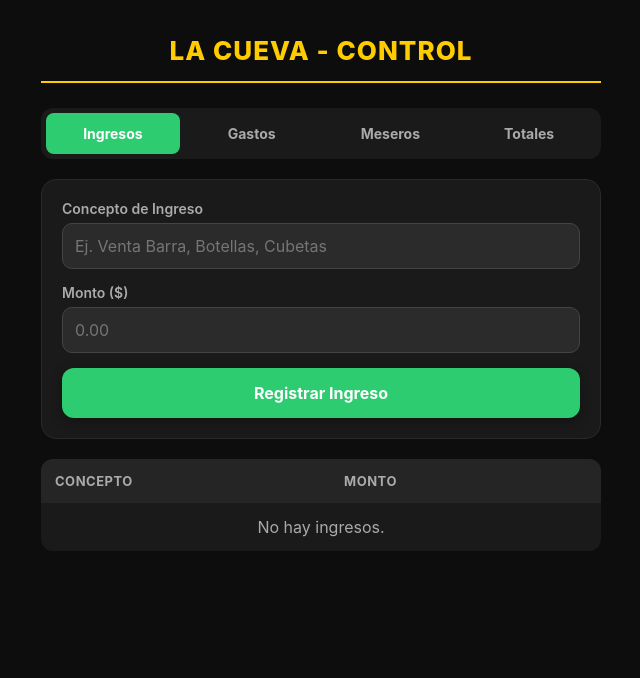
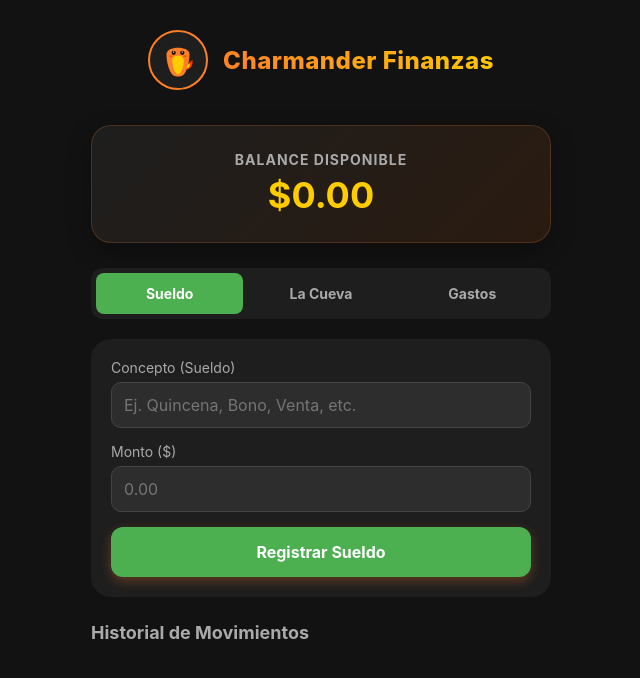
Before and after one commit to ivanperezabreu-collab/charmander-, a website: page index.html in a window 1280 px wide. Shown: the whole page, without its empty margins (319-959 px from the left). Drawn offline with Linux system fonts and the light colour scheme.

Commit message:
Actualizar index.html

```diff
--- a/index.html
+++ b/index.html
@@ -3,24 +3,26 @@
 <head>
     <meta charset="UTF-8">
     <meta name="viewport" content="width=device-width, initial-scale=1.0, user-scalable=no">
-    <title>La Cueva - Control de Eventos</title>
+    <title>Charmander Finanzas</title>
 
     <meta name="apple-mobile-web-app-capable" content="yes">
     <meta name="apple-mobile-web-app-status-bar-style" content="black-translucent">
-    <meta name="apple-mobile-web-app-title" content="La Cueva">
+    <meta name="apple-mobile-web-app-title" content="Charmander">
 
-    <link rel="apple-touch-icon" href="https://img.icons8.com/color/512/cocktail.png">
+    <link rel="apple-touch-icon" href="https://img.icons8.com/color/512/charmander.png">
 
     <style>
         :root {
-            --bg-color: #0d0d0d;
-            --card-bg: #1a1a1a;
-            --accent-color: #ffcc00;
-            --text-color: #ffffff;
-            --text-secondary: #aaaaaa;
-            --green: #2ecc71;
-            --red: #e74c3c;
-            --purple: #9b59b6;
+            --primary: #FF7F27; /* Naranja Charmander */
+            --primary-dark: #E65C00;
+            --accent: #FFCC00; /* Amarillo flama */
+            --bg: #121212;
+            --surface: #1E1E1E;
+            --text: #FFFFFF;
+            --text-secondary: #AAAAAA;
+            --income-sueldo: #4CAF50; /* Verde */
+            --income-cueva: #00BCD4;  /* Azul La Cueva */
+            --expense: #F44336;       /* Rojo */
         }
 
         * {
@@ -32,46 +34,84 @@
         }
 
         body {
-            background-color: var(--bg-color);
-            color: var(--text-color);
-            padding-top: env(safe-area-inset-top);
+            background-color: var(--bg);
+            color: var(--text);
+            padding-top: env(safe-area-inset-top); /* Evita la isla dinámica/notch */
             padding-bottom: env(safe-area-inset-bottom);
             display: flex;
             flex-direction: column;
             min-height: 100vh;
         }
 
-        .container {
+        .app-container {
             padding: 20px;
-            max-width: 600px;
+            max-width: 500px;
             width: 100%;
             margin: 0 auto;
             flex: 1;
         }
 
+        /* Encabezado con Charmander */
         .header {
-            text-align: center;
+            display: flex;
+            align-items: center;
+            justify-content: center;
+            gap: 15px;
             margin-bottom: 25px;
-            padding: 15px 0;
-            border-bottom: 2px solid var(--accent-color);
+            padding: 10px 0;
+        }
+
+        .charmander-logo {
+            width: 60px;
+            height: 60px;
+            background: var(--surface);
+            border-radius: 50%;
+            padding: 5px;
+            border: 2px solid var(--primary);
         }
 
         .header h1 {
-            font-size: 26px;
+            font-size: 24px;
             font-weight: 800;
-            letter-spacing: 1px;
-            color: var(--accent-color);
-            text-transform: uppercase;
+            letter-spacing: 0.5px;
+            background: linear-gradient(45deg, var(--primary), var(--accent));
+            -webkit-background-clip: text;
+            -webkit-text-fill-color: transparent;
         }
 
-        /* Tabs de Navegación */
-        .nav-tabs {
+        /* Tarjeta de Balance */
+        .balance-card {
+            background: linear-gradient(135deg, var(--surface) 0%, #2a1b10 100%);
+            border: 1px solid rgba(255, 127, 39, 0.2);
+            border-radius: 20px;
+            padding: 25px;
+            text-align: center;
+            box-shadow: 0 8px 24px rgba(0,0,0,0.3);
+            margin-bottom: 25px;
+        }
+
+        .balance-card h3 {
+            font-size: 14px;
+            color: var(--text-secondary);
+            text-transform: uppercase;
+            letter-spacing: 1px;
+            margin-bottom: 5px;
+        }
+
+        .balance-amount {
+            font-size: 36px;
+            font-weight: 700;
+            color: var(--accent);
+        }
+
+        /* Tabs de 3 opciones fijas */
+        .tabs {
             display: flex;
-            background: var(--card-bg);
+            background: var(--surface);
             border-radius: 12px;
             padding: 5px;
             margin-bottom: 20px;
-            gap: 5px;
+            gap: 4px;
         }
 
         .tab-btn {
@@ -88,27 +128,27 @@
             text-align: center;
         }
 
-        .tab-btn.active[data-tab="ingresos"] { background: var(--green); color: white; }
-        .tab-btn.active[data-tab="gastos"] { background: var(--red); color: white; }
-        .tab-btn.active[data-tab="meseros"] { background: var(--purple); color: white; }
-        .tab-btn.active[data-tab="totales"] { background: var(--accent-color); color: #0d0d0d; }
-
-        /* Vistas/Secciones */
-        .tab-content {
-            display: none;
+        .tab-btn.active[data-mode="sueldo"] {
+            background: var(--income-sueldo);
+            color: white;
         }
 
-        .tab-content.active {
-            display: block;
+        .tab-btn.active[data-mode="cueva"] {
+            background: var(--income-cueva);
+            color: white;
         }
 
-        /* Formularios de entrada */
-        .form-card {
-            background: var(--card-bg);
-            border-radius: 15px;
+        .tab-btn.active[data-mode="gasto"] {
+            background: var(--expense);
+            color: white;
+        }
+
+        /* Formulario */
+        .form-section {
+            background: var(--surface);
+            border-radius: 20px;
             padding: 20px;
-            margin-bottom: 20px;
-            border: 1px solid #2a2a2a;
+            margin-bottom: 25px;
         }
 
         .input-group {
@@ -120,12 +160,11 @@
             font-size: 14px;
             color: var(--text-secondary);
             margin-bottom: 6px;
-            font-weight: 600;
         }
 
         .input-group input {
             width: 100%;
-            background: #2b2b2b;
+            background: #2D2D2D;
             border: 1px solid #444;
             border-radius: 10px;
             padding: 12px;
@@ -135,11 +174,12 @@
         }
 
         .input-group input:focus {
-            border-color: var(--accent-color);
+            border-color: var(--primary);
         }
 
-        .action-btn {
+        .submit-btn {
             width: 100%;
+            background: var(--primary);
             color: white;
             border: none;
             border-radius: 12px;
@@ -147,311 +187,199 @@
             font-size: 16px;
             font-weight: 700;
             cursor: pointer;
-            box-shadow: 0 4px 12px rgba(0,0,0,0.3);
+            box-shadow: 0 4px 12px rgba(255, 127, 39, 0.3);
         }
 
-        /* Tablas e Listas de Datos */
-        .data-table {
-            width: 100%;
-            border-collapse: collapse;
-            background: var(--card-bg);
-            border-radius: 12px;
-            overflow: hidden;
-            margin-top: 15px;
+        .submit-btn:active {
+            transform: scale(0.98);
         }
 
-        .data-table th, .data-table td {
-            padding: 14px;
-            text-align: left;
+        /* Historial */
+        .history-section h2 {
+            font-size: 18px;
+            margin-bottom: 15px;
+            color: var(--text-secondary);
         }
 
-        .data-table th {
-            background: #252525;
-            color: var(--text-secondary);
-            font-size: 13px;
-            text-transform: uppercase;
-            letter-spacing: 0.5px;
+        .transaction-list {
+            display: flex;
+            flex-direction: column;
+            gap: 10px;
         }
 
-        .data-table tr {
-            border-bottom: 1px solid #252525;
-        }
-
-        .data-table tr:last-child {
-            border-bottom: none;
-        }
-
-        /* Filas y Botes de Basura */
-        .flex-row {
+        .transaction-item {
+            background: var(--surface);
+            padding: 15px;
+            border-radius: 12px;
             display: flex;
             justify-content: space-between;
             align-items: center;
         }
 
-        .delete-btn {
-            background: transparent;
-            border: none;
-            color: #ff4444;
-            font-size: 18px;
-            cursor: pointer;
-            padding: 4px 8px;
-            display: flex;
-            align-items: center;
+        .trans-info p {
+            font-weight: 600;
         }
 
-        .delete-btn:active {
-            transform: scale(0.85);
+        .trans-info span {
+            font-size: 11px;
+            color: var(--text-secondary);
+            background: rgba(255,255,255,0.1);
+            padding: 2px 6px;
+            border-radius: 4px;
+            margin-left: 6px;
         }
 
-        /* Estilos de Totales */
-        .total-card {
-            background: linear-gradient(135deg, #1a1a1a 0%, #2c1f05 100%);
-            border: 1px solid rgba(255, 204, 0, 0.2);
-            border-radius: 15px;
-            padding: 20px;
-            margin-bottom: 15px;
-            display: flex;
-            justify-content: space-between;
-            align-items: center;
+        .trans-date {
+            font-size: 12px;
+            color: var(--text-secondary);
+            margin-top: 4px;
+            display: block;
         }
 
-        .total-card h3 {
-            font-size: 16px;
-            color: var(--text-secondary);
-        }
-
-        .total-val {
-            font-size: 24px;
+        .trans-amount {
             font-weight: 700;
         }
 
-        .total-val.g { color: var(--green); }
-        .total-val.r { color: var(--red); }
-        .total-val.a { color: var(--accent-color); }
-
+        .trans-amount.sueldo { color: var(--income-sueldo); }
+        .trans-amount.cueva { color: var(--income-cueva); }
+        .trans-amount.gasto { color: var(--expense); }
     </style>
 </head>
 <body>
 
-    <div class="container">
+    <div class="app-container">
         <div class="header">
-            <h1>La Cueva - Control</h1>
+            <svg class="charmander-logo" viewBox="0 0 64 64" xmlns="http://www.w3.org/2000/svg">
+                <path d="M16 24 C16 12, 48 12, 48 24 C48 36, 44 48, 40 52 C36 56, 28 56, 24 52 C20 48, 16 36, 16 24 Z" fill="#FF7F27"/>
+                <path d="M24 32 C24 24, 40 24, 40 32 C40 42, 36 52, 32 52 C28 52, 24 42, 24 32 Z" fill="#FFCC00"/>
+                <circle cx="26" cy="22" r="3" fill="#121212"/>
+                <circle cx="26" cy="21" r="1" fill="#FFFFFF"/>
+                <circle cx="38" cy="22" r="3" fill="#121212"/>
+                <circle cx="38" cy="21" r="1" fill="#FFFFFF"/>
+                <path d="M20 26 Q22 28 24 26" stroke="#E65C00" stroke-width="2" fill="none"/>
+                <path d="M40 26 Q42 28 44 26" stroke="#E65C00" stroke-width="2" fill="none"/>
+                <path d="M42 46 Q54 44 52 32 Q46 36 44 44" fill="#FF3300"/>
+                <path d="M44 44 Q50 42 48 36 Q45 38 44 42" fill="#FFCC00"/>
+            </svg>
+            <h1>Charmander Finanzas</h1>
         </div>
 
-        <div class="nav-tabs">
-            <button class="tab-btn active" data-tab="ingresos" onclick="switchTab('ingresos')">Ingresos</button>
-            <button class="tab-btn" data-tab="gastos" onclick="switchTab('gastos')">Gastos</button>
-            <button class="tab-btn" data-tab="meseros" onclick="switchTab('meseros')">Meseros</button>
-            <button class="tab-btn" data-tab="totales" onclick="switchTab('totales')">Totales</button>
+        <div class="balance-card">
+            <h3>Balance Disponible</h3>
+            <div class="balance-amount" id="totalBalance">$0.00</div>
         </div>
 
-        <div id="ingresos" class="tab-content active">
-            <div class="form-card">
-                <div class="input-group">
-                    <label>Concepto de Ingreso</label>
-                    <input type="text" id="ing_concepto" placeholder="Ej. Venta Barra, Botellas, Cubetas">
-                </div>
-                <div class="input-group">
-                    <label>Monto ($)</label>
-                    <input type="number" id="ing_monto" inputmode="decimal" placeholder="0.00">
-                </div>
-                <button class="action-btn" style="background: var(--green);" onclick="agregarItem('ingresos')">Registrar Ingreso</button>
-            </div>
-
-            <table class="data-table">
-                <thead>
-                    <tr>
-                        <th>Concepto</th>
-                        <th>Monto</th>
-                        <th style="width: 50px;"></th>
-                    </tr>
-                </thead>
-                <tbody id="tabla_ingresos"></tbody>
-            </table>
+        <div class="tabs">
+            <button class="tab-btn active" id="btnSueldo" data-mode="sueldo" onclick="setMode('sueldo')">Sueldo</button>
+            <button class="tab-btn" id="btnCueva" data-mode="cueva" onclick="setMode('cueva')">La Cueva</button>
+            <button class="tab-btn" id="btnGasto" data-mode="gasto" onclick="setMode('gasto')">Gastos</button>
         </div>
 
-        <div id="gastos" class="tab-content">
-            <div class="form-card">
-                <div class="input-group">
-                    <label>Concepto de Gasto Libre</label>
-                    <input type="text" id="gas_concepto" placeholder="Ej. Hielo, Refrescos, Pago Banda">
-                </div>
-                <div class="input-group">
-                    <label>Monto ($)</label>
-                    <input type="number" id="gas_monto" inputmode="decimal" placeholder="0.00">
-                </div>
-                <button class="action-btn" style="background: var(--red);" onclick="agregarItem('gastos')">Registrar Gasto</button>
+        <div class="form-section">
+            <div class="input-group">
+                <label id="labelConcepto">Concepto (Sueldo)</label>
+                <input type="text" id="concepto" placeholder="Ej. Quincena, Bono, Venta, etc.">
             </div>
-
-            <table class="data-table">
-                <thead>
-                    <tr>
-                        <th>Gasto</th>
-                        <th>Monto</th>
-                        <th style="width: 50px;"></th>
-                    </tr>
-                </thead>
-                <tbody id="tabla_gastos"></tbody>
-            </table>
+            <div class="input-group">
+                <label>Monto ($)</label>
+                <input type="number" id="monto" inputmode="decimal" placeholder="0.00">
+            </div>
+            <button class="submit-btn" id="btnRegistrar" onclick="agregarMovimiento()">Registrar Sueldo</button>
         </div>
 
-        <div id="meseros" class="tab-content">
-            <div class="form-card">
-                <div class="input-group">
-                    <label>Nombre del Vendedor / Mesero</label>
-                    <input type="text" id="mes_nombre" placeholder="Ej. Carlos Martínez">
-                </div>
-                <button class="action-btn" style="background: var(--purple);" onclick="agregarMesero()">Agregar Vendedor</button>
-            </div>
-
-            <table class="data-table">
-                <thead>
-                    <tr>
-                        <th>Nombre de Personal Activo</th>
-                        <th style="width: 50px;"></th>
-                    </tr>
-                </thead>
-                <tbody id="tabla_meseros"></tbody>
-            </table>
+        <div class="history-section">
+            <h2>Historial de Movimientos</h2>
+            <div class="transaction-list" id="listaMovimientos"></div>
         </div>
-
-        <div id="totales" class="tab-content">
-            <div class="total-card">
-                <h3>Total Ingresos (+)</h3>
-                <div class="total-val g" id="tot_ingresos">$0.00</div>
-            </div>
-            <div class="total-card">
-                <h3>Total Gastos (-)</h3>
-                <div class="total-val r" id="tot_gastos">$0.00</div>
-            </div>
-            <div class="total-card" style="border-width: 2px;">
-                <h3>Ganancia Neta (Total)</h3>
-                <div class="total-val a" id="tot_neto">$0.00</div>
-            </div>
-        </div>
-
     </div>
 
     <script>
-        // Carga o inicializa los datos dinámicos en el almacenamiento del iPhone
-        let appData = JSON.parse(localStorage.getItem('cueva_app_data')) || {
-            ingresos: [],
-            gastos: [],
-            meseros: []
-        };
+        let currentMode = 'sueldo';
+        let movimientos = JSON.parse(localStorage.getItem('charmander_movs')) || [];
 
-        function save() {
-            localStorage.setItem('cueva_app_data', JSON.stringify(appData));
-            renderAll();
+        function setMode(mode) {
+            currentMode = mode;
+
+            document.getElementById('btnSueldo').classList.toggle('active', mode === 'sueldo');
+            document.getElementById('btnCueva').classList.toggle('active', mode === 'cueva');
+            document.getElementById('btnGasto').classList.toggle('active', mode === 'gasto');
+
+            const label = document.getElementById('labelConcepto');
+            const btn = document.getElementById('btnRegistrar');
+
+            if (mode === 'sueldo') {
+                label.innerText = 'Concepto (Sueldo)';
+                btn.innerText = 'Registrar Sueldo';
+                btn.style.background = 'var(--income-sueldo)';
+            } else if (mode === 'cueva') {
+                label.innerText = 'Concepto (La Cueva)';
+                btn.innerText = 'Registrar Ingreso Bar';
+                btn.style.background = 'var(--income-cueva)';
+            } else {
+                label.innerText = 'Concepto del Gasto';
+                btn.innerText = 'Registrar Gasto';
+                btn.style.background = 'var(--expense)';
+            }
         }
 
-        function switchTab(tabId) {
-            document.querySelectorAll('.tab-content').forEach(c => c.classList.remove('active'));
-            document.querySelectorAll('.tab-btn').forEach(b => b.classList.remove('active'));
+        function actualizarUI() {
+            const lista = document.getElementById('listaMovimientos');
+            lista.innerHTML = '';
+            let balance = 0;
 
-            document.getElementById(tabId).classList.add('active');
-            document.querySelector(`[data-tab="${tabId}"]`).classList.add('active');
+            movimientos.forEach(mov => {
+                if (mov.tipo === 'sueldo' || mov.tipo === 'cueva') {
+                    balance += mov.monto;
+                } else {
+                    balance -= mov.monto;
+                }
+
+                let tagTxt = mov.tipo === 'sueldo' ? 'Sueldo' : mov.tipo === 'cueva' ? 'La Cueva' : 'Gasto';
+
+                const item = document.createElement('div');
+                item.className = 'transaction-item';
+                item.innerHTML = `
+                    <div class="trans-info">
+                        <p>${mov.concepto} <span>${tagTxt}</span></p>
+                        <span class="trans-date">${mov.fecha}</span>
+                    </div>
+                    <div class="trans-amount ${mov.tipo}">
+                        ${(mov.tipo === 'sueldo' || mov.tipo === 'cueva') ? '+' : '-'}$${mov.monto.toFixed(2)}
+                    </div>
+                `;
+                lista.appendChild(item);
+            });
+
+            document.getElementById('totalBalance').innerText = `$${balance.toFixed(2)}`;
+            localStorage.setItem('charmander_movs', JSON.stringify(movimientos));
         }
 
-        function agregarItem(tipo) {
-            const prefix = tipo === 'ingresos' ? 'ing' : 'gas';
-            const concepto = document.getElementById(`${prefix}_concepto`).value.trim();
-            const monto = parseFloat(document.getElementById(`${prefix}_monto`).value);
+        function agregarMovimiento() {
+            const concepto = document.getElementById('concepto').value.trim();
+            const monto = parseFloat(document.getElementById('monto').value);
 
             if (!concepto || isNaN(monto) || monto <= 0) {
-                alert('Mete un concepto y monto válidos, por favor.');
+                alert('Mete un concepto y un monto válido, mi estimado.');
                 return;
             }
 
-            appData[tipo].push({
+            const nuevoMov = {
                 id: Date.now(),
                 concepto: concepto,
-                monto: monto
-            });
+                monto: monto,
+                tipo: currentMode,
+                fecha: new Date().toLocaleDateString('es-MX', { day: '2-digit', month: 'short', hour: '2-digit', minute:'2-digit' })
+            };
 
-            document.getElementById(`${prefix}_concepto`).value = '';
-            document.getElementById(`${prefix}_monto`).value = '';
-            save();
+            movimientos.unshift(nuevoMov);
+            actualizarUI();
+
+            document.getElementById('concepto').value = '';
+            document.getElementById('monto').value = '';
         }
 
-        function agregarMesero() {
-            const nombre = document.getElementById('mes_nombre').value.trim();
-            if (!nombre) {
-                alert('Por favor escribe el nombre del vendedor.');
-                return;
-            }
-
-            appData.meseros.push({
-                id: Date.now(),
-                nombre: nombre
-            });
-
-            document.getElementById('mes_nombre').value = '';
-            save();
-        }
-
-        function eliminarItem(tipo, id) {
-            if(confirm('¿Seguro que quieres borrar este registro?')) {
-                appData[tipo] = appData[tipo].filter(item => item.id !== id);
-                save();
-            }
-        }
-
-        function renderAll() {
-            // Render de Ingresos
-            const tbodyIng = document.getElementById('tabla_ingresos');
-            tbodyIng.innerHTML = appData.ingresos.length === 0 ? '<tr><td colspan="3" style="color:var(--text-secondary); text-align:center;">No hay ingresos.</td></tr>' : '';
-            let sumIng = 0;
-            appData.ingresos.forEach(item => {
-                sumIng += item.monto;
-                tbodyIng.innerHTML += `
-                    <tr>
-                        <td>${item.concepto}</td>
-                        <td style="color: var(--green); font-weight:700;">+$${item.monto.toFixed(2)}</td>
-                        <td><button class="delete-btn" onclick="eliminarItem('ingresos', ${item.id})">🗑️</button></td>
-                    </tr>
-                `;
-            });
-
-            // Render de Gastos libres
-            const tbodyGas = document.getElementById('tabla_gastos');
-            tbodyGas.innerHTML = appData.gastos.length === 0 ? '<tr><td colspan="3" style="color:var(--text-secondary); text-align:center;">No hay gastos registrados.</td></tr>' : '';
-            let sumGas = 0;
-            appData.gastos.forEach(item => {
-                sumGas += item.monto;
-                tbodyGas.innerHTML += `
-                    <tr>
-                        <td>${item.concepto}</td>
-                        <td style="color: var(--red); font-weight:700;">-$${item.monto.toFixed(2)}</td>
-                        <td><button class="delete-btn" onclick="eliminarItem('gastos', ${item.id})">🗑️</button></td>
-                    </tr>
-                `;
-            });
-
-            // Render de Meseros con botón de basura
-            const tbodyMes = document.getElementById('tabla_meseros');
-            tbodyMes.innerHTML = appData.meseros.length === 0 ? '<tr><td colspan="2" style="color:var(--text-secondary); text-align:center;">No hay meseros asignados.</td></tr>' : '';
-            appData.meseros.forEach(m => {
-                tbodyMes.innerHTML += `
-                    <tr>
-                        <td><strong>${m.nombre}</strong></td>
-                        <td><button class="delete-btn" onclick="eliminarItem('meseros', ${m.id})">🗑️</button></td>
-                    </tr>
-                `;
-            });
-
-            // Actualizar pestaña de totales
-            document.getElementById('tot_ingresos').innerText = `$${sumIng.toFixed(2)}`;
-            document.getElementById('tot_gastos').innerText = `$${sumGas.toFixed(2)}`;
-
-            const neto = sumIng - sumGas;
-            const netoEl = document.getElementById('tot_neto');
-            netoEl.innerText = `${neto >= 0 ? '' : '-'}$${Math.abs(neto).toFixed(2)}`;
-            netoEl.style.color = neto >= 0 ? 'var(--green)' : 'var(--red)';
-        }
-
-        // Carga inicial al tiro
-        renderAll();
+        setMode('sueldo');
+        actualizarUI();
     </script>
 </body>
 </html>
```
